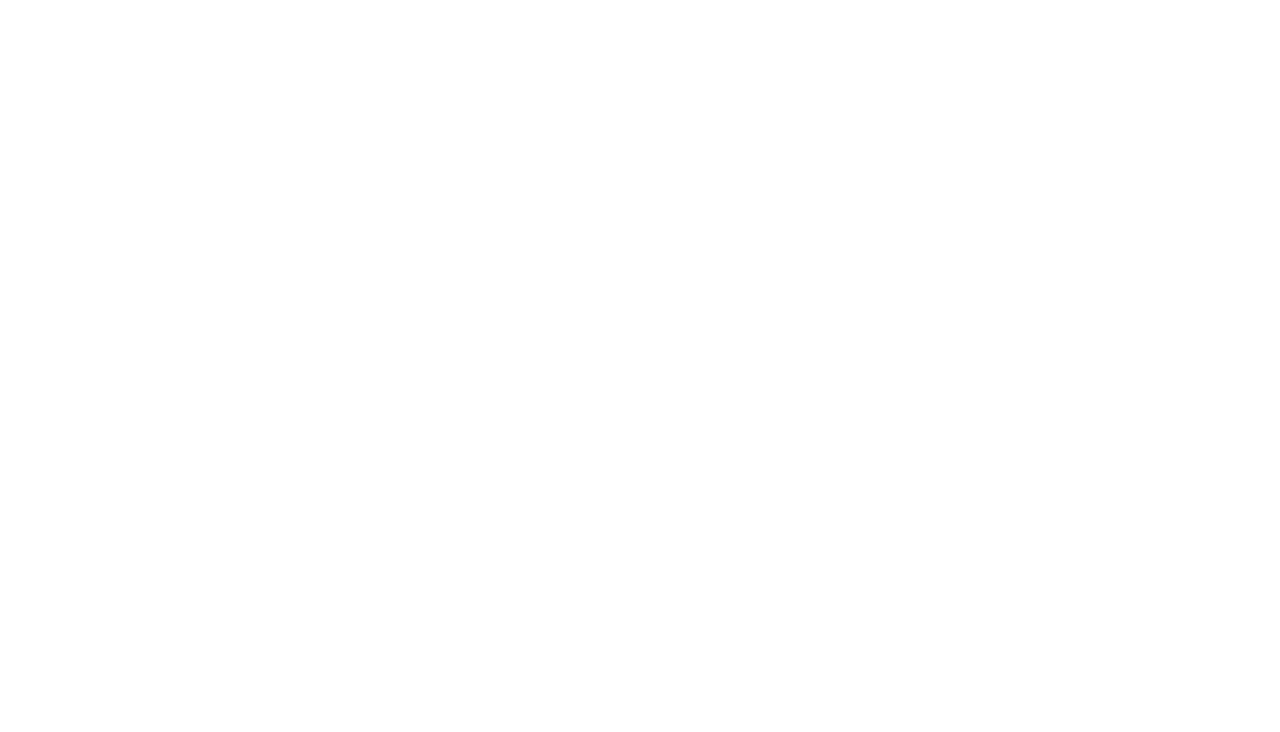
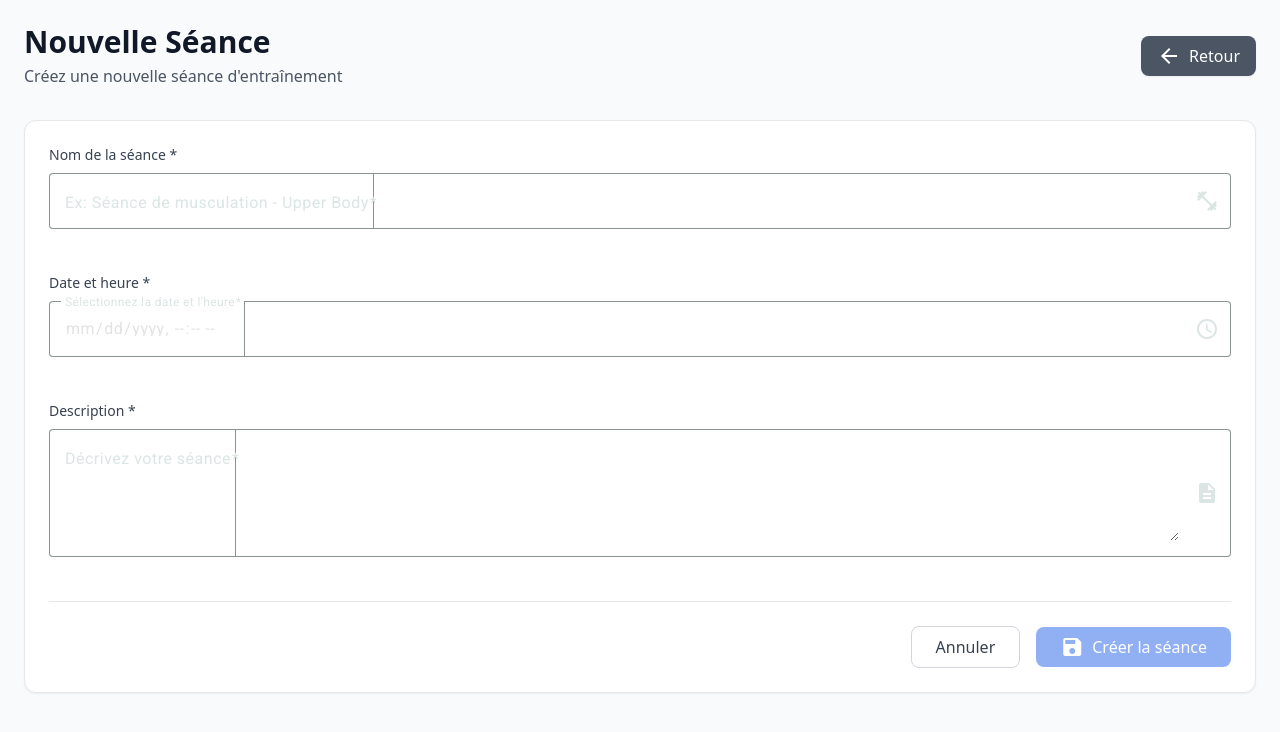
Before and after one commit to Rayane-94/JoinTheMove, an Angular app: page /seances/nouvelle in a window 1280 px wide. Before the commit this address led to /. Shown: the top 732 px of the page. Built offline with nearby package versions, Linux system fonts and the light colour scheme.

Commit message:
feat(): Liste séance & formulaire d'ajout de séance

```diff
--- a/backend/db.json
+++ b/backend/db.json
@@ -14,7 +14,6 @@
       "id": 1,
       "label": "Séance de musculation - Upper Body",
       "dateCreation": "2025-10-17T09:00:00.000Z",
-      "lieu": "Salle de sport - Zone Musculation",
       "description": "Séance complète pour le haut du corps : pectoraux, dos, épaules et bras. Parfait pour développer la force et la masse musculaire du upper body.",
       "idUtilisateur": null,
       "exercice": null,
@@ -24,7 +23,6 @@
       "id": 2,
       "label": "Course à pied - Endurance",
       "dateCreation": "2025-10-17T18:30:00.000Z",
-      "lieu": "Parc de la Tête d'Or",
       "description": "Séance de running axée sur l'endurance fondamentale. Course de 45 minutes à allure modérée pour améliorer la capacité cardiovasculaire.",
       "idUtilisateur": null,
       "exercice": null,
--- a/src/app/app-routing.module.ts
+++ b/src/app/app-routing.module.ts
@@ -1,6 +1,7 @@
 import { NgModule } from '@angular/core';
 import { RouterModule, Routes } from '@angular/router';
 import { DashboardComponent } from './seances/dashboard/dashboard.component';
+import { FormSeanceComponent } from './seances/form-seance/form-seance.component';
 
 const routes: Routes = [
   {
@@ -11,6 +12,10 @@ const routes: Routes = [
     path: 'seances',
     component: DashboardComponent,
   },
+  {
+    path: 'seances/nouvelle',
+    component: FormSeanceComponent,
+  },
 ];
 
 @NgModule({
--- a/src/app/seances/dashboard/dashboard.component.html
+++ b/src/app/seances/dashboard/dashboard.component.html
@@ -7,6 +7,7 @@
         <p class="text-gray-600 mt-1">Gérez vos séances d'entraînement</p>
       </div>
       <button
+        routerLink="/seances/nouvelle"
         class="inline-flex items-center px-4 py-2 bg-blue-600 text-white rounded-lg hover:bg-blue-700 transition-colors shadow-sm"
       >
         <mat-icon class="mr-2">add</mat-icon>
@@ -135,10 +136,6 @@
                     <mat-icon class="w-4 h-4 mr-1">schedule</mat-icon>
                     {{ formatDate(seance.dateCreation) }}
                   </div>
-                  <div class="flex items-center">
-                    <mat-icon class="w-4 h-4 mr-1">location_on</mat-icon>
-                    {{ seance.lieu }}
-                  </div>
                 </div>
 
                 <p class="mt-2 text-sm text-gray-600 line-clamp-2">
@@ -190,6 +187,7 @@
           Commencez par créer votre première séance d'entraînement
         </p>
         <button
+          routerLink="/seances/nouvelle"
           class="inline-flex items-center px-4 py-2 bg-blue-600 text-white rounded-lg hover:bg-blue-700 transition-colors"
         >
           <mat-icon class="mr-2">add</mat-icon>
--- /dev/null
+++ b/src/app/seances/form-seance/form-seance.component.html
@@ -0,0 +1,128 @@
+<div class="min-h-screen bg-gray-50 p-6">
+  <!-- Header -->
+  <div class="mb-8">
+    <div class="flex items-center justify-between">
+      <div>
+        <h1 class="text-3xl font-bold text-gray-900">Nouvelle Séance</h1>
+        <p class="text-gray-600 mt-1">Créez une nouvelle séance d'entraînement</p>
+      </div>
+      <button
+        (click)="onCancel()"
+        class="inline-flex items-center px-4 py-2 bg-gray-600 text-white rounded-lg hover:bg-gray-700 transition-colors shadow-sm"
+      >
+        <mat-icon class="mr-2">arrow_back</mat-icon>
+        Retour
+      </button>
+    </div>
+  </div>
+
+  <!-- Success Message -->
+  <div
+    *ngIf="successMessage"
+    class="bg-green-50 border border-green-200 rounded-lg p-4 mb-6"
+  >
+    <div class="flex items-center">
+      <mat-icon class="text-green-500 mr-2">check_circle</mat-icon>
+      <span class="text-green-700">{{ successMessage }}</span>
+    </div>
+  </div>
+
+  <!-- Error Message -->
+  <div
+    *ngIf="errorMessage"
+    class="bg-red-50 border border-red-200 rounded-lg p-4 mb-6"
+  >
+    <div class="flex items-center">
+      <mat-icon class="text-red-500 mr-2">error</mat-icon>
+      <span class="text-red-700">{{ errorMessage }}</span>
+    </div>
+  </div>
+
+  <!-- Form -->
+  <div class="bg-white rounded-xl border border-gray-200 shadow-sm overflow-hidden">
+    <form [formGroup]="seanceForm" (ngSubmit)="onSubmit()" class="p-6 space-y-6">
+
+      <!-- Label Field -->
+      <div>
+        <label for="label" class="block text-sm font-medium text-gray-700 mb-2">
+          Nom de la séance *
+        </label>
+        <mat-form-field appearance="outline" class="w-full">
+          <mat-label>Ex: Séance de musculation - Upper Body</mat-label>
+          <input
+            matInput
+            id="label"
+            formControlName="label"
+            placeholder="Entrez le nom de votre séance"
+          />
+          <mat-icon matSuffix>fitness_center</mat-icon>
+          <mat-error *ngIf="seanceForm.get('label')?.invalid && seanceForm.get('label')?.touched">
+            {{ getFieldError('Label') }}
+          </mat-error>
+        </mat-form-field>
+      </div>
+
+      <!-- Date Field -->
+      <div>
+        <label for="dateCreation" class="block text-sm font-medium text-gray-700 mb-2">
+          Date et heure *
+        </label>
+        <mat-form-field appearance="outline" class="w-full">
+          <mat-label>Sélectionnez la date et l'heure</mat-label>
+          <input
+            matInput
+            type="datetime-local"
+            id="dateCreation"
+            formControlName="dateCreation"
+          />
+          <mat-icon matSuffix>schedule</mat-icon>
+          <mat-error *ngIf="seanceForm.get('dateCreation')?.invalid && seanceForm.get('dateCreation')?.touched">
+            {{ getFieldError('Date') }}
+          </mat-error>
+        </mat-form-field>
+      </div>
+
+      <!-- Description Field -->
+      <div>
+        <label for="description" class="block text-sm font-medium text-gray-700 mb-2">
+          Description *
+        </label>
+        <mat-form-field appearance="outline" class="w-full">
+          <mat-label>Décrivez votre séance</mat-label>
+          <textarea
+            matInput
+            id="description"
+            formControlName="description"
+            rows="4"
+            placeholder="Décrivez les exercices, objectifs, intensité..."
+          ></textarea>
+          <mat-icon matSuffix>description</mat-icon>
+          <mat-error *ngIf="seanceForm.get('description')?.invalid && seanceForm.get('description')?.touched">
+            {{ getFieldError('Description') }}
+          </mat-error>
+        </mat-form-field>
+      </div>
+
+      <!-- Action Buttons -->
+      <div class="flex items-center justify-end space-x-4 pt-6 border-t border-gray-200">
+        <button
+          type="button"
+          (click)="onCancel()"
+          class="px-6 py-2 border border-gray-300 text-gray-700 rounded-lg hover:bg-gray-50 transition-colors"
+          [disabled]="isLoading"
+        >
+          Annuler
+        </button>
+        <button
+          type="submit"
+          class="px-6 py-2 bg-blue-600 text-white rounded-lg hover:bg-blue-700 transition-colors disabled:opacity-50 disabled:cursor-not-allowed flex items-center"
+          [disabled]="seanceForm.invalid || isLoading"
+        >
+          <mat-spinner *ngIf="isLoading" diameter="20" class="mr-2"></mat-spinner>
+          <mat-icon *ngIf="!isLoading" class="mr-2">save</mat-icon>
+          {{ isLoading ? 'Création...' : 'Créer la séance' }}
+        </button>
+      </div>
+    </form>
+  </div>
+</div>
--- /dev/null
+++ b/src/app/seances/form-seance/form-seance.component.ts
@@ -0,0 +1,87 @@
+import { Component } from '@angular/core';
+import { FormBuilder, FormGroup, Validators } from '@angular/forms';
+import { Router } from '@angular/router';
+import { SeancesService, Seance } from '../../shared/services/seances/seances.service';
+
+@Component({
+  selector: 'app-form-seance',
+  templateUrl: './form-seance.component.html',
+  styleUrl: './form-seance.component.css',
+  standalone: false,
+})
+export class FormSeanceComponent {
+  seanceForm: FormGroup;
+  isLoading = false;
+  errorMessage = '';
+  successMessage = '';
+
+  constructor(
+    private fb: FormBuilder,
+    private seancesService: SeancesService,
+    private router: Router
+  ) {
+    this.seanceForm = this.fb.group({
+      label: ['', [Validators.required, Validators.minLength(3)]],
+      description: ['', [Validators.required, Validators.minLength(10)]],
+      dateCreation: ['', [Validators.required]]
+    });
+  }
+
+  onSubmit() {
+    if (this.seanceForm.valid) {
+      this.isLoading = true;
+      this.errorMessage = '';
+      this.successMessage = '';
+
+      const formValue = this.seanceForm.value;
+      const nouvelleSeance: Omit<Seance, 'id'> = {
+        label: formValue.label,
+        description: formValue.description,
+        dateCreation: new Date(formValue.dateCreation),
+        idUtilisateur: null,
+        exercice: null,
+        categorie: null
+      };
+
+      this.seancesService.ajouterSeance(nouvelleSeance as Seance).subscribe({
+        next: (seance) => {
+          this.isLoading = false;
+          this.successMessage = 'Séance créée avec succès !';
+          setTimeout(() => {
+            this.router.navigate(['/seances']);
+          }, 2000);
+        },
+        error: (error) => {
+          this.isLoading = false;
+          this.errorMessage = 'Erreur lors de la création de la séance';
+          console.error('Erreur:', error);
+        }
+      });
+    } else {
+      this.markFormGroupTouched();
+    }
+  }
+
+  private markFormGroupTouched() {
+    Object.keys(this.seanceForm.controls).forEach(field => {
+      const control = this.seanceForm.get(field);
+      control?.markAsTouched({ onlySelf: true });
+    });
+  }
+
+  onCancel() {
+    this.router.navigate(['/seances']);
+  }
+
+  getFieldError(fieldName: string): string {
+    const field = this.seanceForm.get(fieldName);
+    if (field?.hasError('required')) {
+      return `${fieldName} est requis`;
+    }
+    if (field?.hasError('minlength')) {
+      const requiredLength = field.errors?.['minlength']?.requiredLength;
+      return `${fieldName} doit contenir au moins ${requiredLength} caractères`;
+    }
+    return '';
+  }
+}
--- a/src/app/shared/services/seances/seances.service.ts
+++ b/src/app/shared/services/seances/seances.service.ts
@@ -6,7 +6,6 @@ export interface Seance {
   id: number;
   label: string;
   dateCreation: Date;
-  lieu: string;
   description: string;
   idUtilisateur: number | null;
   exercice: any | null;
@@ -23,7 +22,11 @@ export class SeancesService {
     return this.http.get<Seance[]>('http://localhost:3000/seances');
   }
 
-  recupererUneSeance(id: number): Observable<Seance> {
+  recupererUneSeanceParId(id: number): Observable<Seance> {
     return this.http.get<Seance>(`http://localhost:3000/seances/${id}`);
   }
+
+  ajouterSeance(seance: Seance): Observable<Seance> {
+    return this.http.post<Seance>('http://localhost:3000/seances', seance);
+  }
 }
--- /dev/null
+++ b/src/app/shared/utils/date.ts
@@ -0,0 +1,14 @@
+export const formatDate = (date: Date): string => {
+  return new Date(date).toLocaleDateString('fr-FR', {
+    day: '2-digit',
+    month: '2-digit',
+    year: 'numeric',
+  });
+};
+
+export const formatTemps = (date: Date): string => {
+  return new Date(date).toLocaleTimeString('fr-FR', {
+    hour: '2-digit',
+    minute: '2-digit',
+  });
+};
```
Also changed, not shown: src/app/app.module.ts (+8 -1 lines), src/app/seances/dashboard/dashboard.component.ts (+9 -15 lines), src/app/seances/form-seance/form-seance.component.css (added), 2 other files (tests, documents, lock files or other folders).
